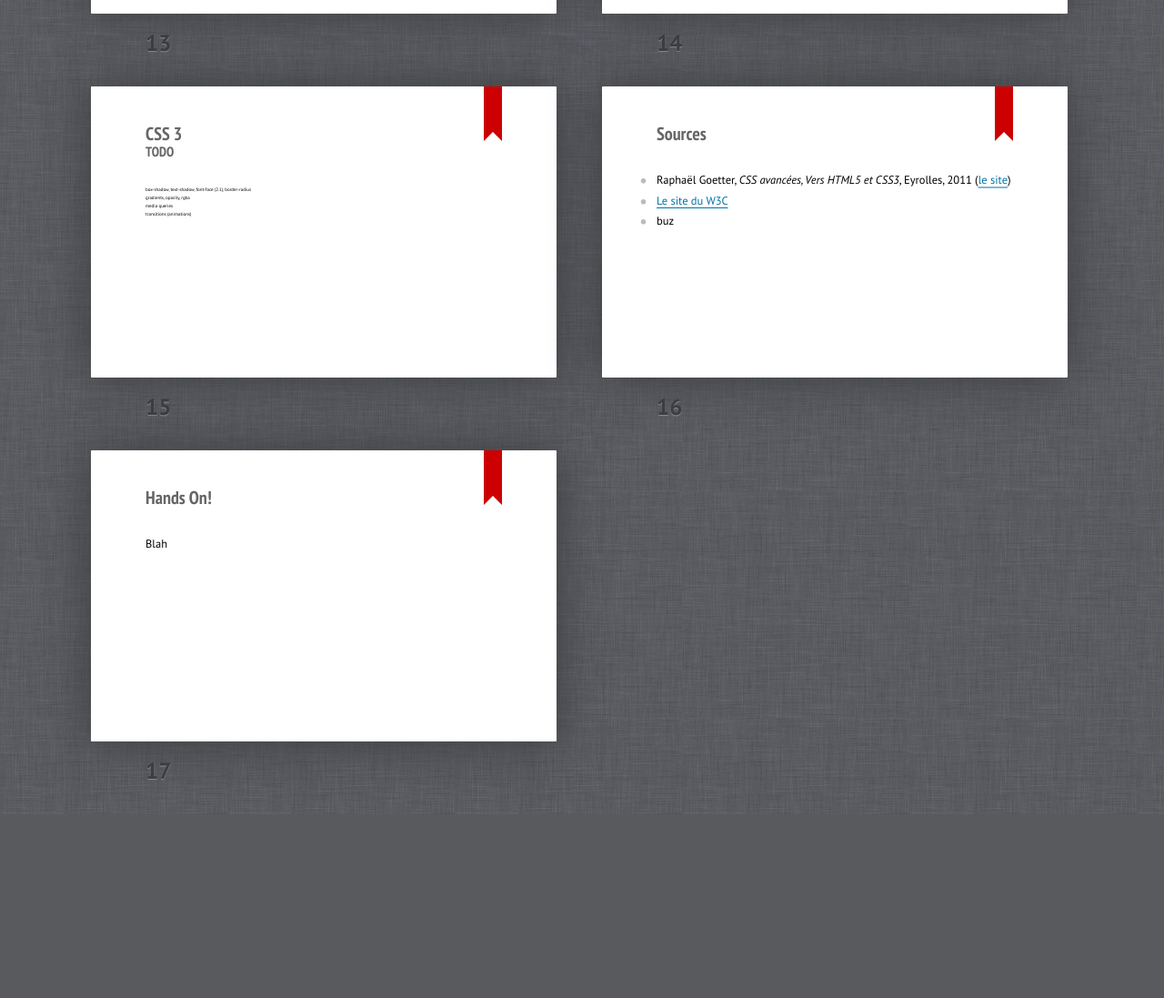
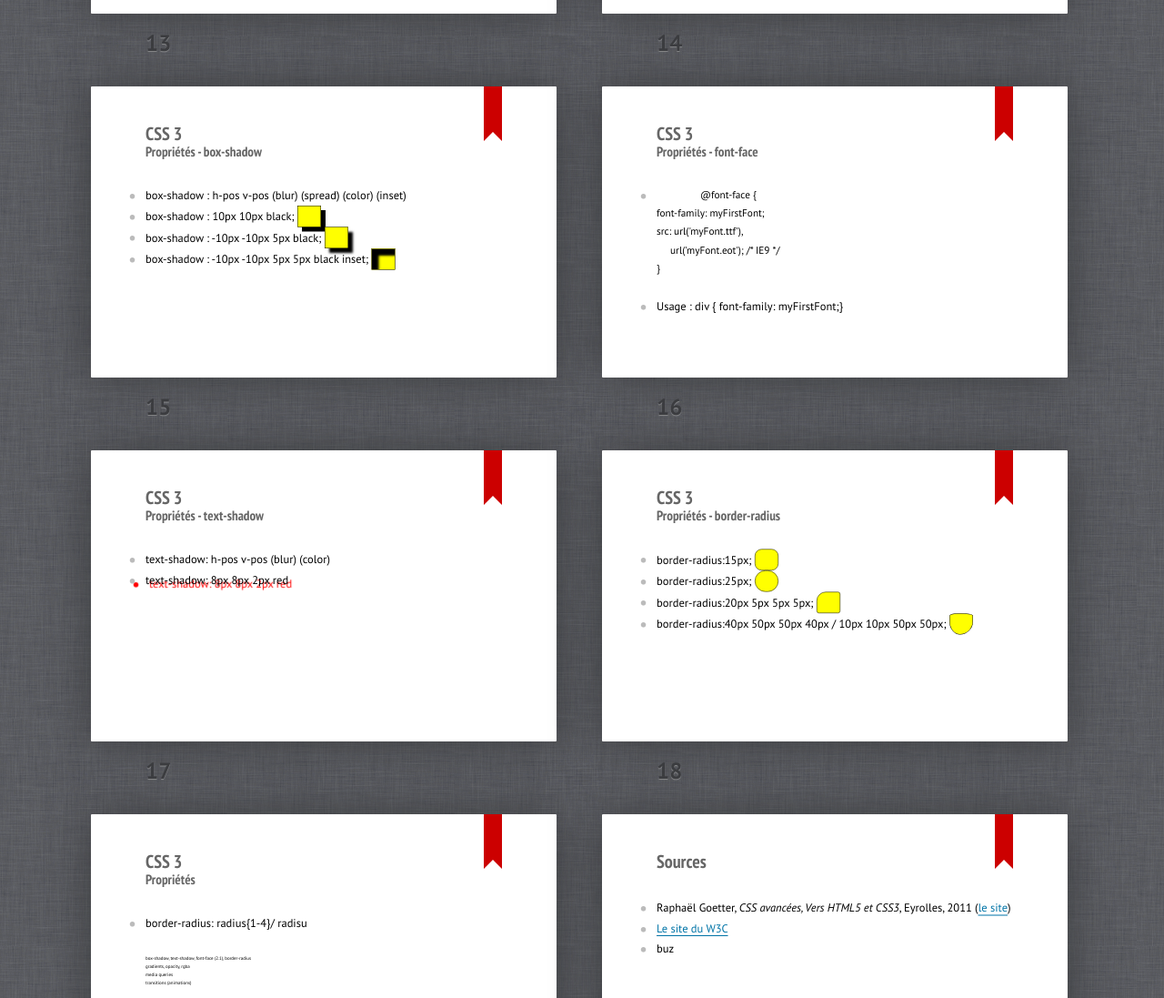
Before and after one commit to blemoine/css3-pr-sentation, a plain HTML site: page index.html in a window 1280 px wide. Shown: the part 2960-4057 px from the top of the page at 91% size. Before the commit the page ends 3855 px from the top, so only its background shows below. Drawn offline with nearby package versions, Linux system fonts and the light colour scheme.

Commit message:
Ajout des premières propriétés CSS3

```diff
--- a/index.html
+++ b/index.html
@@ -29,6 +29,13 @@
     dd {
       margin-left: 2em;
     }
+
+   span.property-css-demo {
+  	 background-color:yellow;
+  	 display:inline-block;
+  	 width:50px;
+  	 border: 1px solid black;
+   }
   </style>
 </head>
 <body class="list">
@@ -116,6 +123,7 @@
       display: block;
       background-color: green;
   }
+
       </style>
       <div align="center">
         <p id="box-model-demo"><span>Blah</span></p>
@@ -252,12 +260,93 @@ font-* text-* background-*…
     </section>
   </div></div>
 
-    <div class="slide" id="TODO"><div>
+    <div class="slide" id="css3-property-1"><div>
     <section>
       <header>
         <h2>CSS 3</h2>
-        <h3>TODO</h3>
+        <h3>Propriétés - box-shadow</h3>
       </header>
+      <ul>
+      	<li>box-shadow : h-pos v-pos (blur) (spread) (color) (inset)</li>
+      	<li>box-shadow : 10px 10px black;
+      		<span class="property-css-demo" style="-moz-box-shadow: 10px 10px black;-webkit-box-shadow: 10px 10px black;">&nbsp;</span>
+      	</li>
+      	<li>box-shadow : -10px -10px  5px black;
+      		<span  class="property-css-demo" style=" -moz-box-shadow: 10px 10px 5px black;-webkit-box-shadow: 10px 10px 5px black;">&nbsp;</span>
+      	</li>
+      	<li>box-shadow : -10px -10px  5px 5px black inset;
+      		<span  class="property-css-demo" style=" -moz-box-shadow: 10px 10px 5px 5px black inset;-webkit-box-shadow: 10px 10px 5px 5px black inset;">&nbsp;</span>
+      	</li>
+
+      </ul>
+
+    </section>
+  </div></div>
+
+    <div class="slide" id="css3-property-2"><div>
+    <section>
+      <header>
+        <h2>CSS 3</h2>
+        <h3>Propriétés - font-face</h3>
+      </header>
+      <ul>
+      	<li>
+      	<pre style="font-size: 90%;">
+      		@font-face {
+font-family: myFirstFont;
+src: url('myFont.ttf'),
+     url('myFont.eot'); /* IE9 */
+}
+      	</pre>
+      	</li>
+      	<li>Usage : div { font-family: myFirstFont;} </li>
+
+      </ul>
+
+    </section>
+  </div></div>
+
+    <div class="slide" id="css3-property-3"><div>
+    <section>
+      <header>
+        <h2>CSS 3</h2>
+        <h3>Propriétés - text-shadow</h3>
+      </header>
+      <ul>
+      	<li>text-shadow: h-pos v-pos (blur) (color)</li>
+      	<li style="-webkit-text-shadow:  8px 8px 2px red;-moz-text-shadow:  8px 8px 2px red;text-shadow:  8px 8px 2px red;">text-shadow: 8px 8px 2px red </li>
+
+      </ul>
+
+    </section>
+  </div></div>
+
+<div class="slide" id="css3-property-4"><div>
+    <section>
+      <header>
+        <h2>CSS 3</h2>
+        <h3>Propriétés  - border-radius</h3>
+      </header>
+      <ul>
+      	<li>border-radius:15px; <span  class="property-css-demo" style="border-radius:15px;-moz-border-radius:15px; -webkit-border-radius:15px">&nbsp;</span></li>
+      	<li>border-radius:25px; <span  class="property-css-demo" style="border-radius:25px;-moz-border-radius:25px; -webkit-border-radius:25px">&nbsp;</span></li>
+      	<li>border-radius:20px 5px 5px 5px; <span  class="property-css-demo" style="border-radius:20px 5px 5px 5px;-moz-border-radius:20px 5px 5px 5px; -webkit-border-radius:20px 5px 5px 5px">&nbsp;</span></li>
+      	<li>border-radius:40px 50px 50px 40px  / 10px 10px 50px 50px; <span  class="property-css-demo" style="border-radius:40px 50px 50px 40px  / 10px 10px 50px 50px;-moz-border-radius:40px 50px 50px 40px  / 10px 10px 50px 50px; -webkit-border-radius:40px 50px 50px 40px  / 10px 10px 50px 50px">&nbsp;</span></li>
+      </ul>
+
+    </section>
+  </div></div>
+
+<div class="slide" id="css3-properties"><div>
+    <section>
+      <header>
+        <h2>CSS 3</h2>
+        <h3>Propriétés</h3>
+      </header>
+      <ul>
+      	<li>border-radius: radius{1-4}/ radisu</li>
+
+      </ul>
       <pre style="font-size: 10px;">
 box-shadow, text-shadow, font-face (2.1), border-radius
 gradients, opacity, rgba
```
